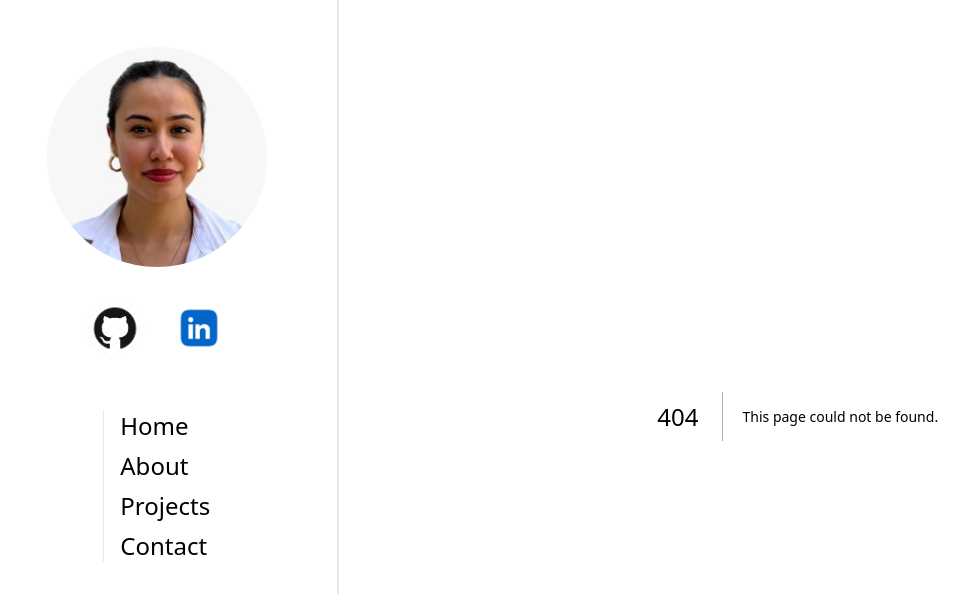
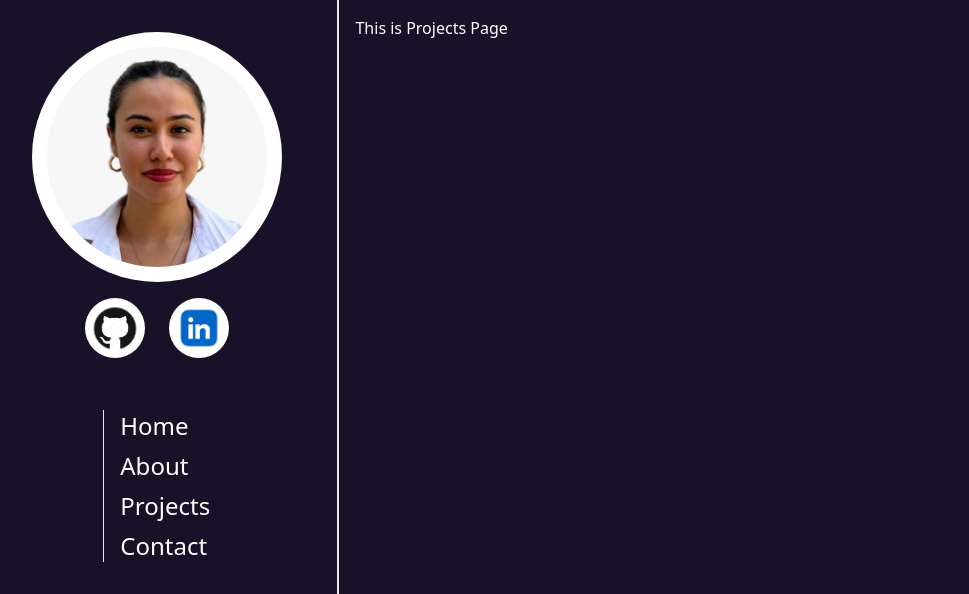
Before and after one commit to Eda-Inal/portfolio, a Next.js app in the folder portfolio/: page /projects in a window 1280 px wide. Before the commit this address had no page. Shown: the top 594 px of the page, without its empty margins (24-993 px from the left). Built offline with nearby package versions, Linux system fonts and the light colour scheme.

Commit message:
created empty projects page and add design  about

```diff
--- a/portfolio/src/app/about/page.jsx
+++ b/portfolio/src/app/about/page.jsx
@@ -4,6 +4,7 @@ import AboutMe from '../components/about'
 function About() {
   return (
     <div className='md:mt-8 w-4/5 mx-auto'>
+      <div className='text-2xl md:text-2xl lg:text-3xl'>About Me</div>
       <AboutMe/>
     </div>
   )
--- a/portfolio/src/app/components/about.jsx
+++ b/portfolio/src/app/components/about.jsx
@@ -3,8 +3,7 @@ import React from 'react'
 function AboutMe() {
     return (
         <div>
-            <div className='text-2xl md:text-2xl lg:text-3xl'>About Me</div>
-            <div className='w-full md:w-4/5 text-lg md:text-xl lg:text-2xl font-light'>
+            <div className='w-full md:w-4/5 text-lg md:text-xl lg:text-2xl font-light tracking-wide'>
                 <p className='mt-8'>
                     I am a passionate frontend developer with a strong foundation in modern web technologies, including <span className='text-secondary'>JavaScript, React, Typescript and Next.js.</span>  I specialize in creating responsive, user-friendly interfaces with a focus on both performance and aesthetics.
                 </p>
--- a/portfolio/src/app/components/navbar.jsx
+++ b/portfolio/src/app/components/navbar.jsx
@@ -7,7 +7,7 @@ function Navbar() {
             <div className='flex flex-col ml-4 '>
                 <div className='mb-2 font-light'><Link href="./home">Home</Link></div>
                 <div className='mb-2 font-light'><Link href="./about">About</Link></div>
-                <div className='mb-2 font-light'>Projects</div>
+                <div className='mb-2 font-light'><Link href="./projects">Projects</Link></div>
                 <div className=' font-light'>Contact</div>
             </div>
 
--- /dev/null
+++ b/portfolio/src/app/components/projects.jsx
@@ -0,0 +1,11 @@
+import React from 'react'
+
+function MyProject() {
+  return (
+    <div>
+       This is Projects Page
+    </div>
+  )
+}
+
+export default MyProject
--- /dev/null
+++ b/portfolio/src/app/projects/page.jsx
@@ -0,0 +1,13 @@
+import React from 'react'
+import MyProject from '../components/projects'
+
+
+function Projects() {
+  return (
+    <div>
+     <MyProject/>
+    </div>
+  )
+}
+
+export default Projects
```
